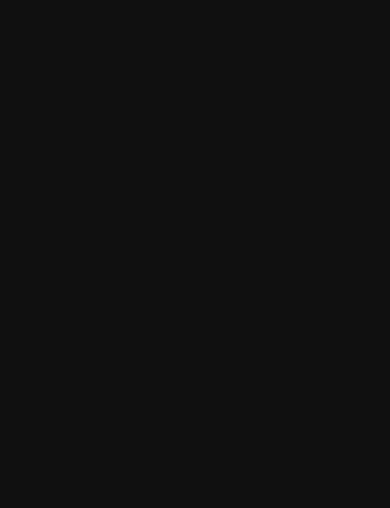
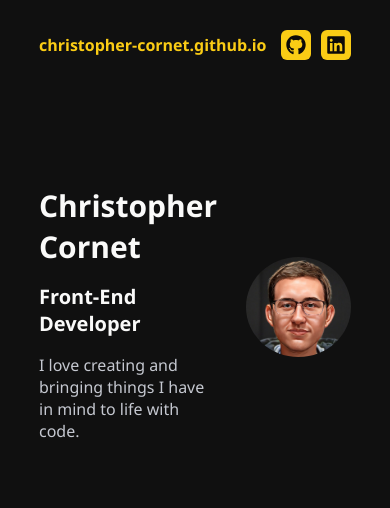
Before and after one commit to christopher-cornet/OC-P12, a React (Vite) app: page / in a window 390 px wide. Before the commit this address had no page. Shown: the top 508 px of the page. Built offline with nearby package versions, Linux system fonts and the light colour scheme.

Commit message:
Responsive part

```diff
--- a/src/App.css
+++ b/src/App.css
@@ -123,6 +123,80 @@
   .container_contact-cards {
     display: flex;
     justify-content: space-between;
-    gap: 50px;
+    gap: 25px;
+    flex-wrap: wrap;
   }
 }
+
+@media screen and (max-width: 1024px) {
+  .projects {
+    grid-template-columns: repeat(2, 1fr);
+    grid-template-rows: repeat(3, 1fr);
+    column-gap: 25px;
+    row-gap: 25px;
+  }
+
+  .technologies {
+    div {
+      p {
+        line-height: 28px;
+      }
+    }
+  }
+
+  footer {
+    .container_contact-cards {
+      margin-top: 25px;
+      display: flex;
+      flex-direction: column;
+      gap: 25px;
+    }
+  }
+}
+
+@media screen and (max-width: 768px) {
+  .top-part {
+    gap: 25px;
+    align-items: center;
+
+    h1 {
+      font-size: 30px;
+    }
+
+    h2 {
+      font-size: 20px;
+    }
+
+    img {
+      height: 150px;
+    }
+  }
+
+  .projects {
+    grid-template-columns: 1fr;
+    grid-template-rows: repeat(6, 1fr);
+    column-gap: 25px;
+    row-gap: 25px;
+  }
+
+  .skills {
+    margin-top: 50px;
+  }
+
+  .technologies {
+    flex-direction: column;
+    gap: 25px;
+  }
+
+  footer {
+    margin-top: 50px;
+  }
+}
+
+@media screen and (max-width: 480px) {
+  .top-part {
+    img {
+      height: 100px;
+    }
+  }
+}
--- a/src/components/ContactCard/ContactCard.jsx
+++ b/src/components/ContactCard/ContactCard.jsx
@@ -1,7 +1,6 @@
 import "./ContactCard.css";
 import PropTypes from 'prop-types';
 import { FontAwesomeIcon } from "@fortawesome/react-fontawesome";
-// import { faLinkedin } from "@fortawesome/free-brands-svg-icons";
 import { faArrowUpRightFromSquare } from "@fortawesome/free-solid-svg-icons";
 
 function ContactCard({ logo, alt, name, description, contactLink }) {
--- a/src/components/Header/Header.css
+++ b/src/components/Header/Header.css
@@ -42,3 +42,11 @@
         }
     }
 }
+
+@media screen and (max-width: 480px) {
+    header {
+        p {
+            font-size: 16px;
+        }
+    }
+}
--- a/src/index.css
+++ b/src/index.css
@@ -23,3 +23,9 @@
 ::-webkit-scrollbar-thumb:hover {
   background: #e2b814;
 }
+
+@media screen and (max-width: 1024px) {
+  body {
+    margin: 0 10%;
+  }
+}
--- a/src/main.jsx
+++ b/src/main.jsx
@@ -2,14 +2,15 @@
 import ReactDOM from 'react-dom/client'
 import App from './App.jsx'
 import './index.css'
-import { BrowserRouter, Routes, Route } from "react-router-dom";
+// import { BrowserRouter, Routes, Route } from "react-router-dom";
 
 ReactDOM.createRoot(document.getElementById('root')).render(
   <React.StrictMode>
-    <BrowserRouter>
+    <App />
+    {/* <BrowserRouter>
       <Routes>
         <Route path="/OC-P12/" element={<App />} />
       </Routes>
-    </BrowserRouter>
+    </BrowserRouter> */}
   </React.StrictMode>,
 );
```
Also changed, not shown: src/App.jsx (+3 -7 lines).
